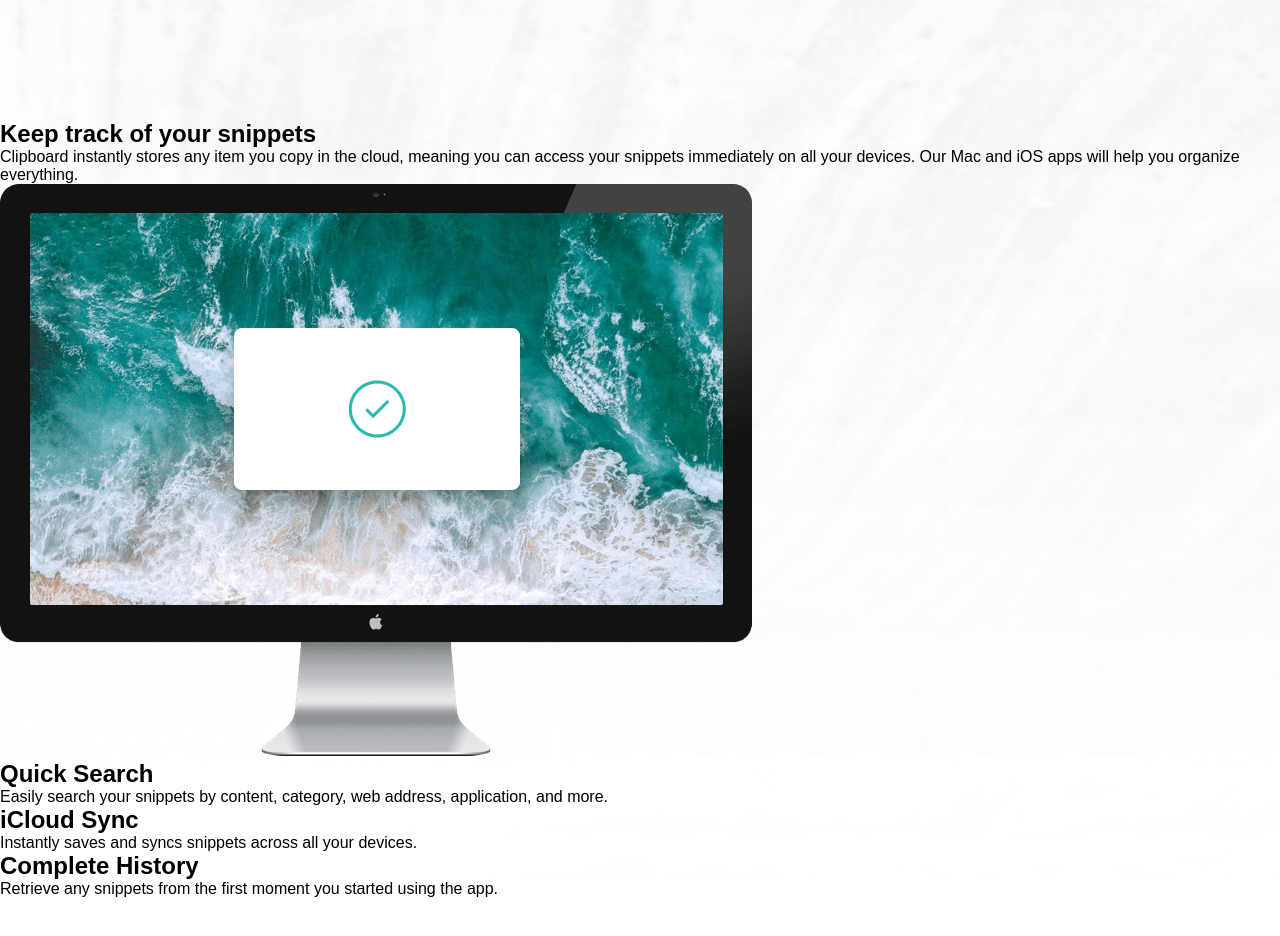
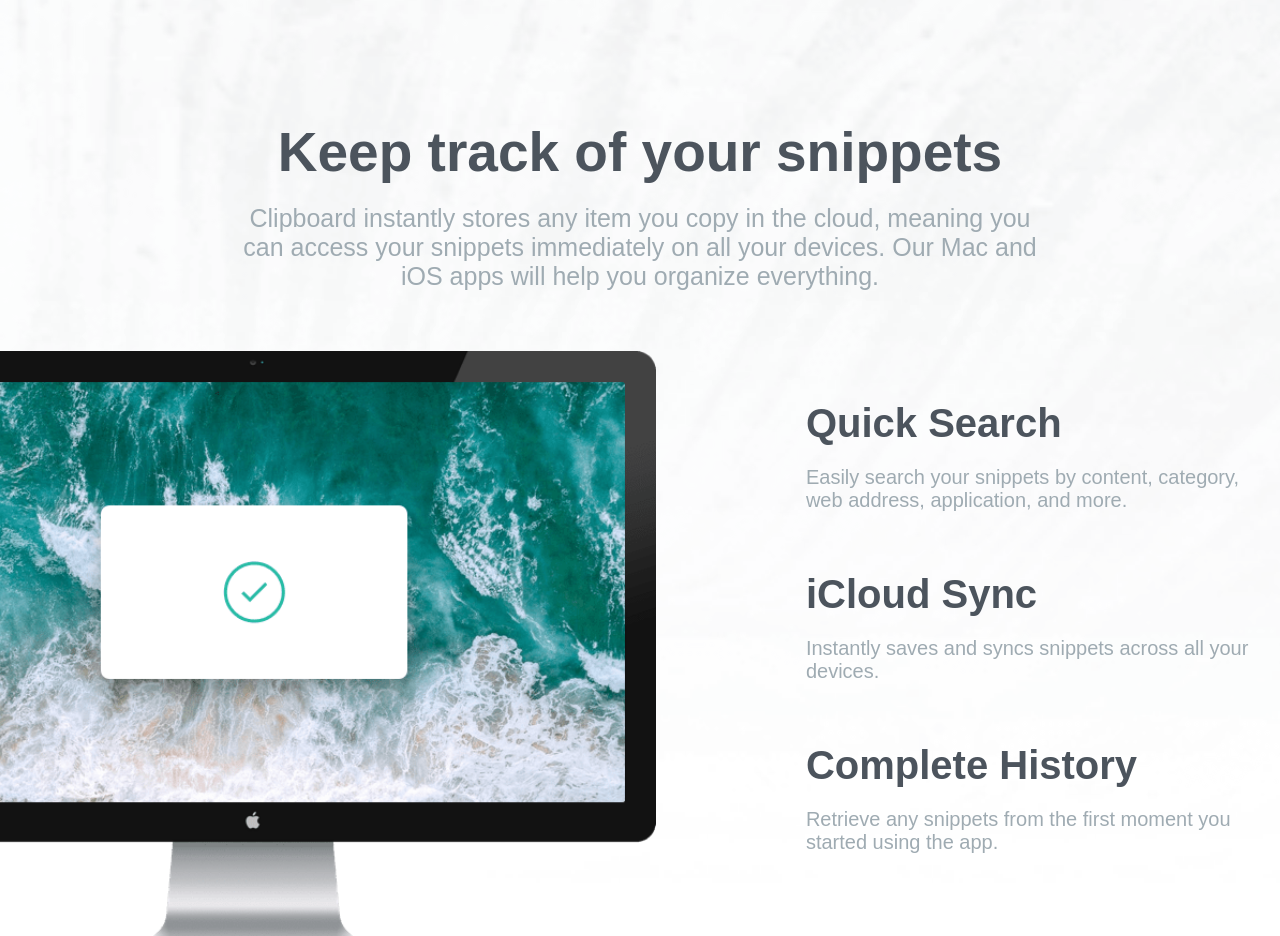
Before and after one commit to Samuelindberg/Clipboard-project, a plain HTML site: page index.html in a window 1280 px wide. Shown: the part 680-1616 px from the top of the page. Drawn offline with Linux system fonts and the light colour scheme; a web font is replaced by a local one.

Commit message:
section för features stylad

```diff
--- a/style.css
+++ b/style.css
@@ -59,13 +59,6 @@ body{
     transform: scale(1.05);
     transition: 0.35s ease-in-out;
 }
-/* app desc section */
-#app-desc-section{
-height: 100vh;
-}
-
-/* media queries */
-
 @media screen and (max-width: 430px){
     .btn-container{
        flex-direction: column;
@@ -86,3 +79,46 @@ height: 100vh;
         width: 90%;
     }
 }
+/* app desc section */
+#app-desc-section{
+height: 100vh;
+display: flex;
+flex-direction: column;
+align-items: center;
+text-align: center;
+}
+#app-desc-section h1{
+ color: hsl(210, 10%, 33%);
+ font-size: 55px;
+}
+#app-desc-section p{
+    color:hsl(201, 11%, 66%);
+    max-width: 800px;
+    font-size: 25px;
+    margin: 20px 0 60px 0;
+}
+#keep-track-container{
+    display: flex;
+    width: 100vw;
+    justify-content: flex-start;
+}
+#keep-track-container img{
+    width: 850px;
+    transform: translateX(-150px);
+}
+#features{
+    display: flex;
+    flex-direction: column;
+    justify-content: center;
+}
+#features p{
+    text-align: start;
+}
+#features h1{
+font-size: 40px;
+text-align: start;
+}
+#features p{
+    font-size: 20px;
+    max-width: 500px;
+}
```
